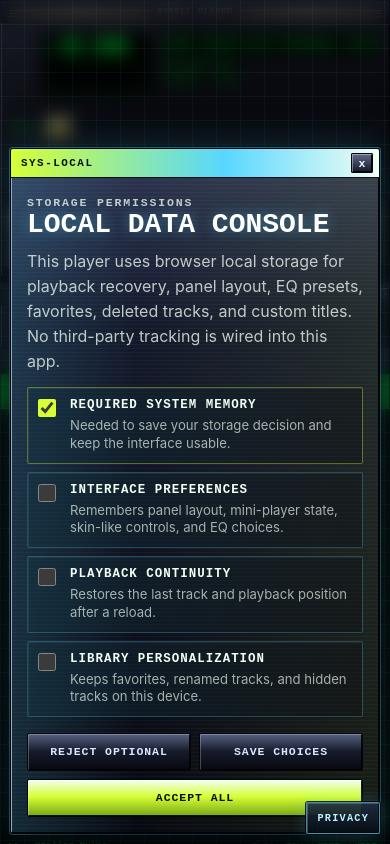
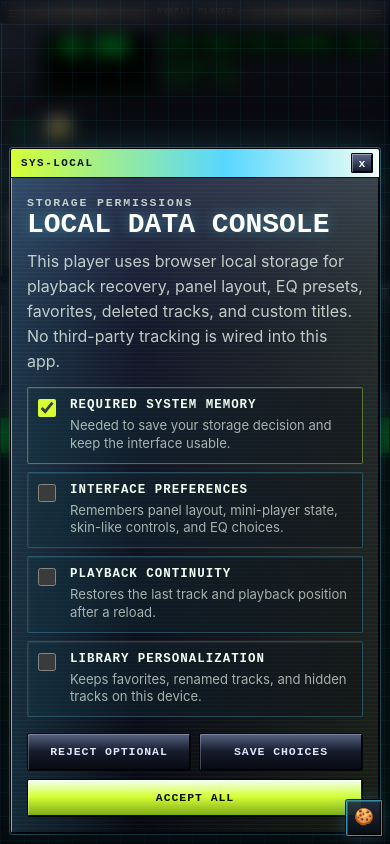
Before and after one commit to tompat1/musicplayer, a React (Vite) app: page / in a window 390 px wide. Built offline with nearby package versions, Linux system fonts and the light colour scheme.

Commit message:
feat: enhance AudioPlayer and styles for improved UI responsiveness and accessibility

```diff
--- a/src/components/AudioPlayer.jsx
+++ b/src/components/AudioPlayer.jsx
@@ -1025,8 +1025,8 @@ function StorageConsentModal() {
 
   return (
     <>
-      <button className="storage-console-trigger" type="button" onClick={() => setOpen(true)}>
-        PRIVACY
+      <button className="storage-console-trigger" type="button" onClick={() => setOpen(true)} aria-label="Open privacy settings">
+        <span aria-hidden="true">🍪</span>
       </button>
 
       {open && (
@@ -1352,6 +1352,7 @@ export default function AudioPlayer({ tracks: catalogTracks = [] }) {
   const currentTrack = hasTracks ? tracks[trackIndex] : null;
   const hasDetachedPanels = Boolean(panelOffsets.eq || panelOffsets.playlist);
   const renderedPanelOffsets = isMobile ? EMPTY_PANEL_OFFSETS : panelOffsets;
+  const renderedPanelSizes = isMobile ? {} : panelSizes;
   const shellStyle = !isMinimized && !isMobile
     ? { gridTemplateColumns: `minmax(0, 1fr) ${librarySize.width}px` }
     : undefined;
@@ -1392,7 +1393,7 @@ export default function AudioPlayer({ tracks: catalogTracks = [] }) {
   }, [librarySize]);
 
   useEffect(() => {
-    const mediaQuery = window.matchMedia('(max-width: 760px)');
+    const mediaQuery = window.matchMedia('(max-width: 820px)');
     const syncMobileMode = () => {
       const matches = mediaQuery.matches;
       setIsMobile(matches);
@@ -2068,7 +2069,7 @@ export default function AudioPlayer({ tracks: catalogTracks = [] }) {
               position={miniPosition}
               dragging={isDraggingMini}
               panelOffsets={renderedPanelOffsets}
-              panelSizes={panelSizes}
+              panelSizes={renderedPanelSizes}
               activePanel={activePanel}
               playlistOpen={miniPlaylistOpen}
               durations={durations}
--- a/src/styles.css
+++ b/src/styles.css
@@ -122,6 +122,11 @@ p {
   text-transform: uppercase;
 }
 
+.storage-console-trigger span {
+  display: block;
+  line-height: 1;
+}
+
 .storage-modal-backdrop {
   position: fixed;
   inset: 0;
@@ -1745,7 +1750,7 @@ h1 {
   }
 }
 
-@media (max-width: 760px) {
+@media (max-width: 820px) {
   body {
     overflow: hidden;
   }
@@ -2830,7 +2835,7 @@ h1 {
   --skin-accent: #d6ff36;
 }
 
-@media (max-width: 760px) {
+@media (max-width: 820px) {
   .winamp-mini {
     inset: 0;
     width: 100vw;
@@ -2853,7 +2858,19 @@ h1 {
 
   .winamp-playlist-panel {
     flex: 1 1 auto;
+    height: 100%;
     min-height: 0;
+  }
+
+  .winamp-panel-slot:has(.winamp-playlist-panel) {
+    display: flex;
+    min-height: 0;
+    flex: 1 1 auto;
+    flex-direction: column;
+  }
+
+  .winamp-panel-slot:has(.winamp-eq-panel) {
+    flex: 0 0 auto;
   }
 
   .winamp-window-bar {
@@ -2869,6 +2886,7 @@ h1 {
     top: auto !important;
     left: auto !important;
     width: auto !important;
+    height: auto !important;
   }
 
   .winamp-panel-drag-handle {
@@ -2876,6 +2894,10 @@ h1 {
   }
 
   .panel-resize-handle {
+    display: none;
+  }
+
+  [data-tooltip]::after {
     display: none;
   }
 
@@ -2907,9 +2929,19 @@ h1 {
   }
 
   .storage-console-trigger {
-    right: 10px;
-    bottom: calc(10px + env(safe-area-inset-bottom));
+    right: 8px;
+    bottom: calc(8px + env(safe-area-inset-bottom));
     z-index: 90;
+    display: grid;
+    width: 36px;
+    min-width: 36px;
+    height: 36px;
+    min-height: 36px;
+    padding: 0;
+    place-items: center;
+    border-radius: 2px 0 0 2px;
+    font-size: 1rem;
+    letter-spacing: 0;
   }
 
   .storage-modal-backdrop {
@@ -3037,6 +3069,8 @@ h1 {
     flex: 1 1 auto;
     max-height: none;
     min-height: 0;
+    overflow-y: auto;
+    -webkit-overflow-scrolling: touch;
     padding: 4px 0 max(8px, env(safe-area-inset-bottom));
   }
 
```
